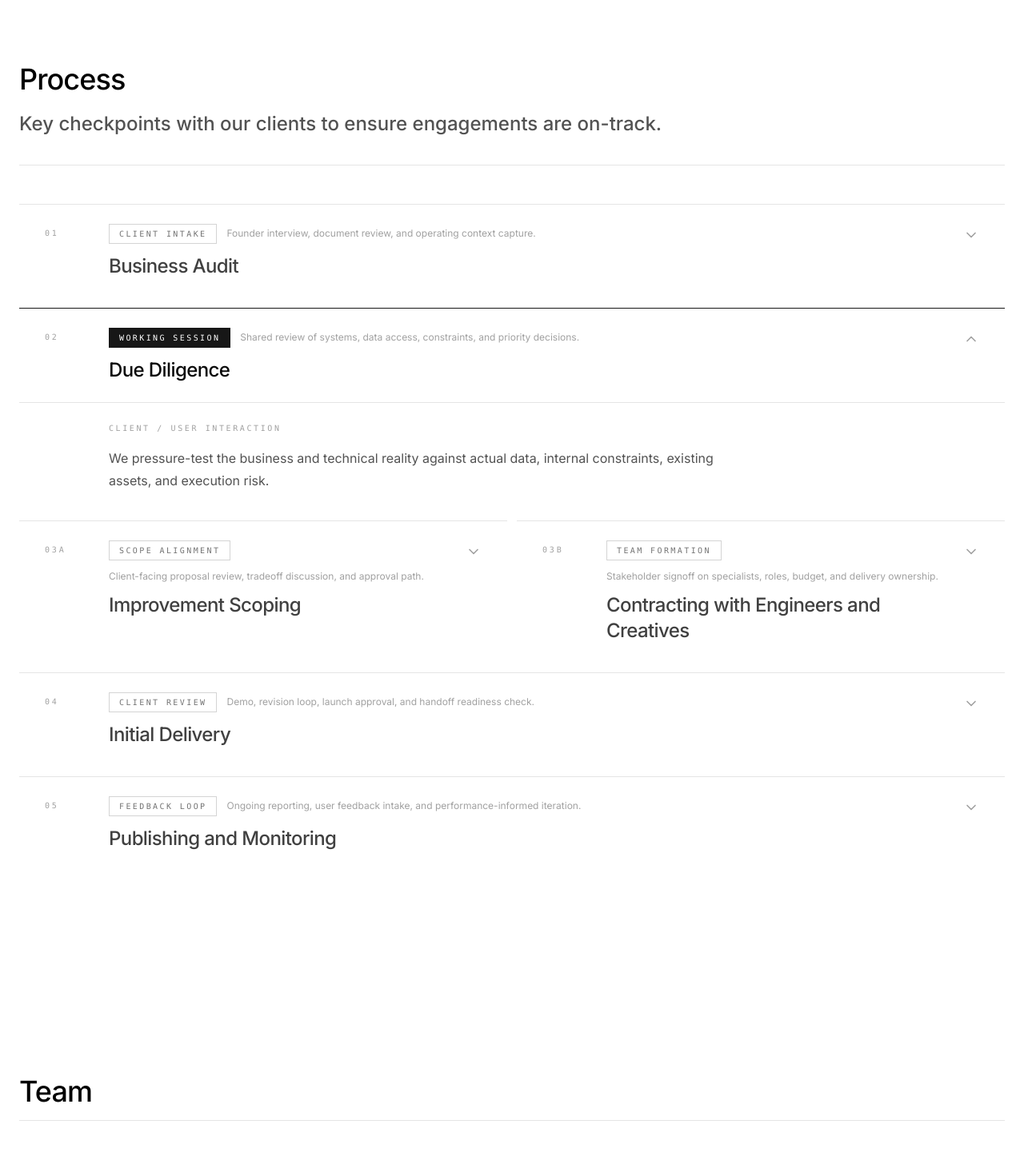
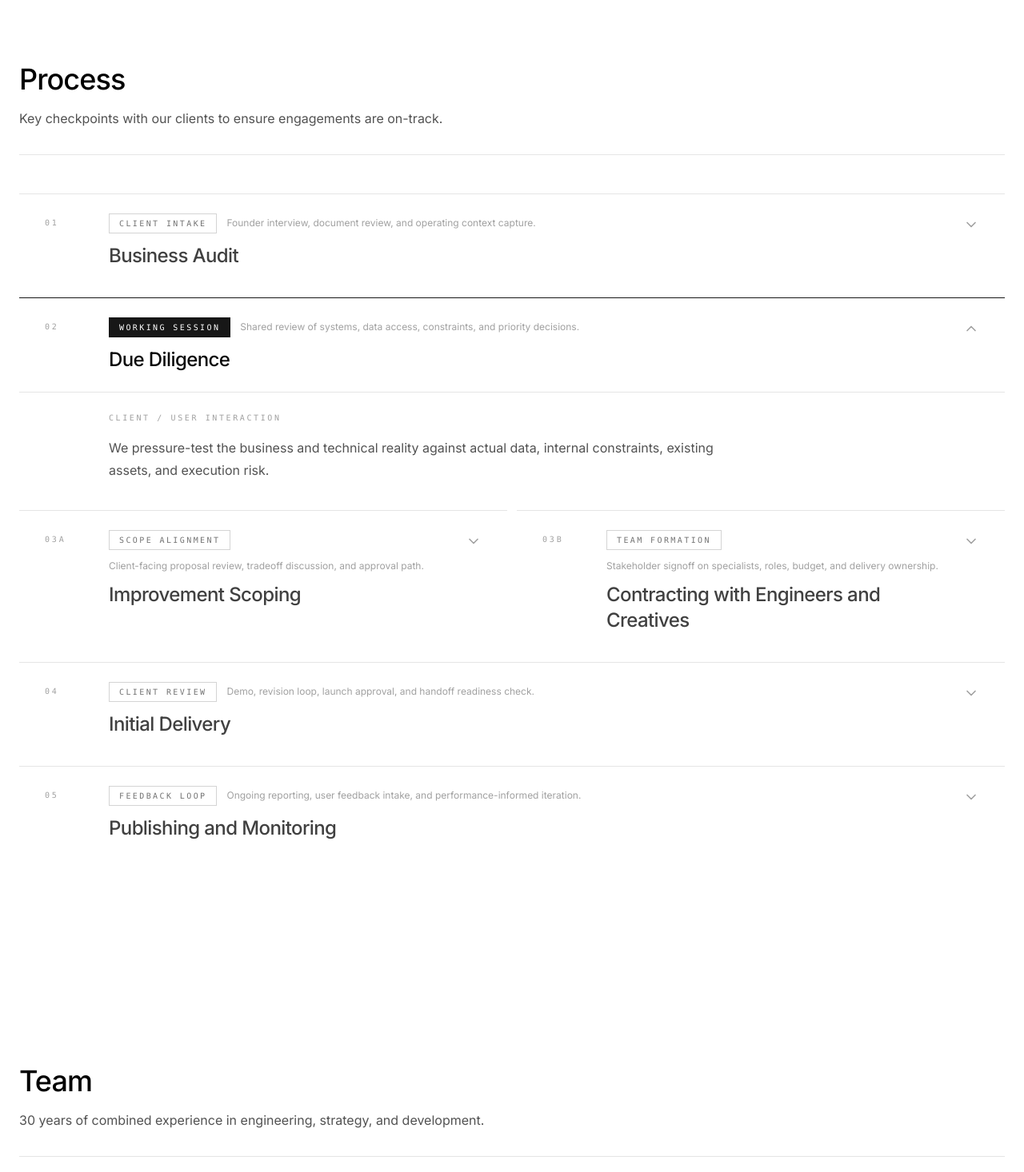
Before and after one commit to aliahm08/B2W, a React (Vite) app: page / in a window 1280 px wide. Shown: the part 4100-5566 px from the top of the page at 80% size. Built offline with nearby package versions, Linux system fonts and the light colour scheme.

Commit message:
style: standardize homepage subheader styles to text-base
- Updated OurProcess.tsx subheader
- Updated Team.tsx subheader
- Matched style to Expertise and Project sections

```diff
--- a/src/components/OurProcess.tsx
+++ b/src/components/OurProcess.tsx
@@ -170,7 +170,7 @@ export default function OurProcess() {
         className="mb-12"
       >
         <h2 className="mb-4 text-4xl font-medium tracking-tight">Process</h2>
-        <p className="mb-8 max-w-4xl text-xl font-medium leading-relaxed text-neutral-600 md:text-2xl">
+        <p className="mb-8 max-w-3xl text-base leading-relaxed text-neutral-600">
           Key checkpoints with our clients to ensure engagements are on-track.
         </p>
         <div className="h-px w-full bg-neutral-200" />
--- a/src/components/Team.tsx
+++ b/src/components/Team.tsx
@@ -47,6 +47,9 @@ export default function Team() {
         className="mb-16"
       >
         <h2 className="text-4xl font-medium tracking-tight mb-4">Team</h2>
+        <p className="mb-8 max-w-3xl text-base leading-relaxed text-neutral-600">
+          30 years of combined experience in engineering, strategy, and development.
+        </p>
         <div className="h-px w-full bg-neutral-200" />
       </motion.div>
 
```
